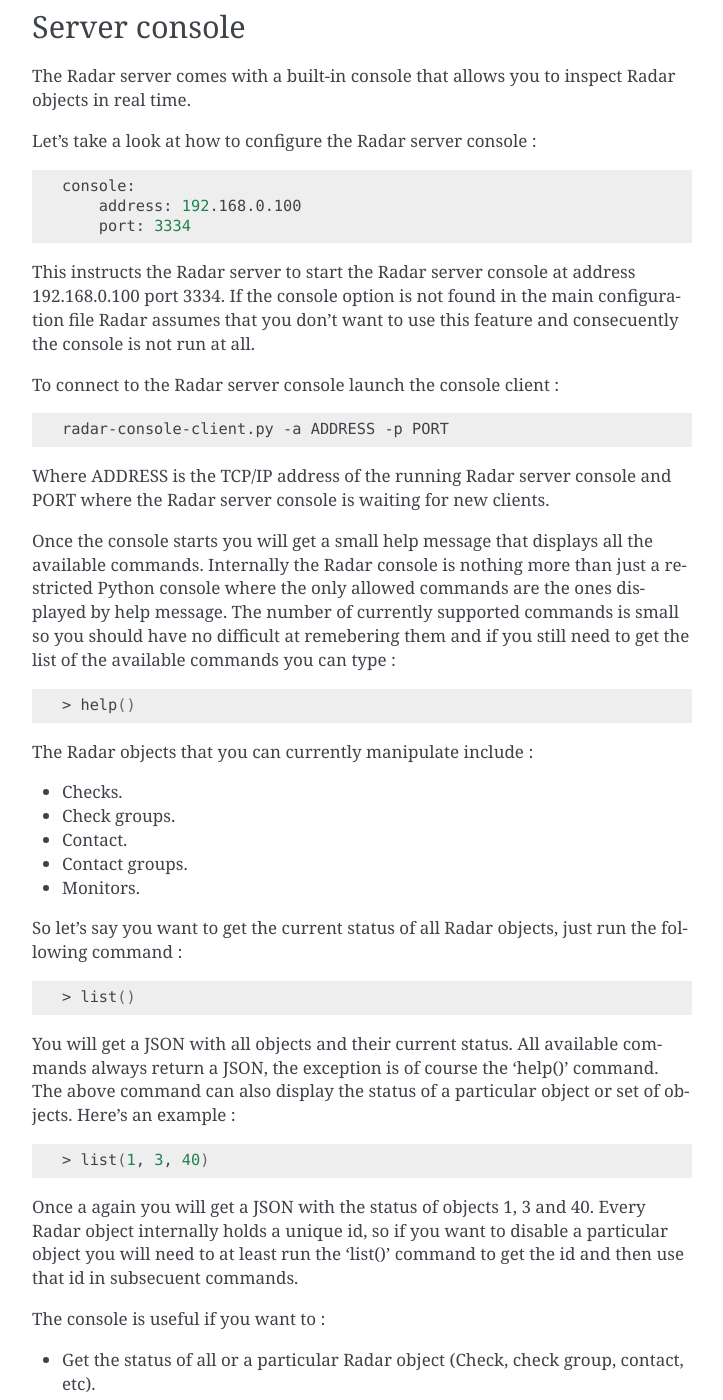
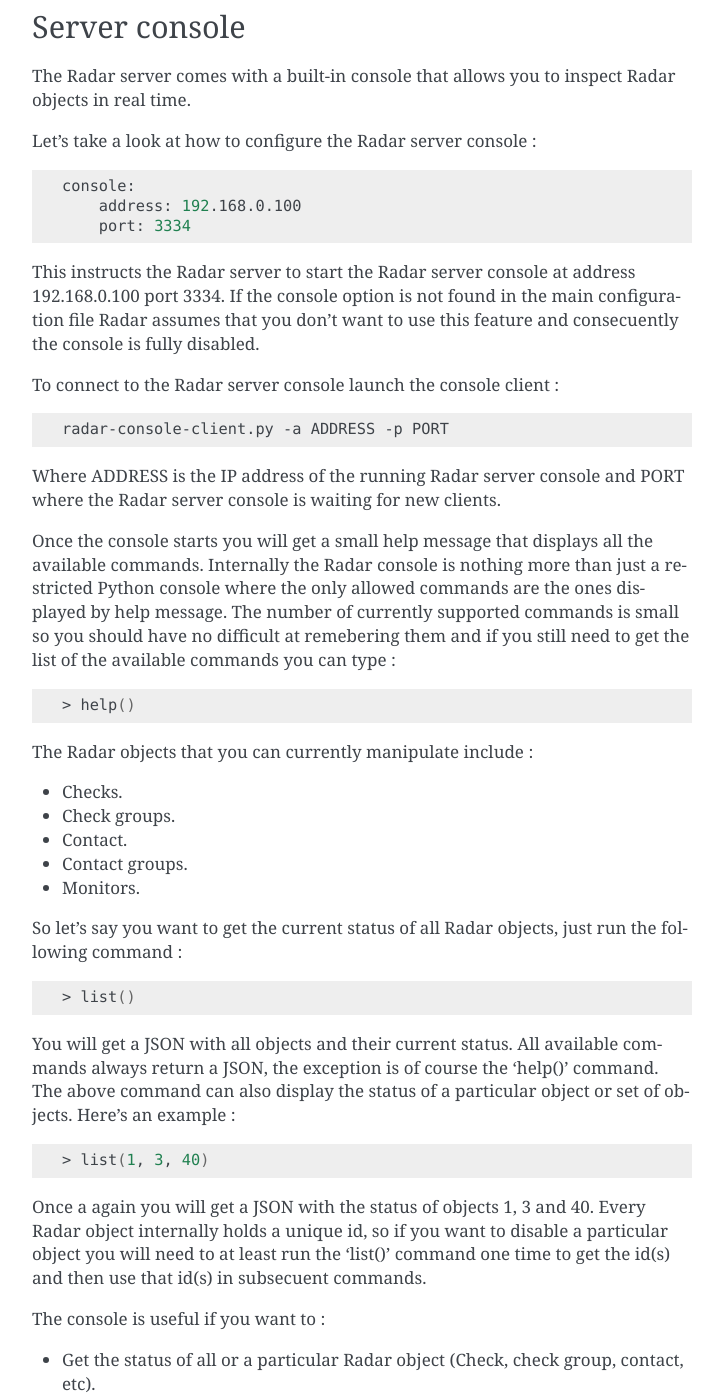
Before and after one commit to lliendo/Radar, a Sphinx documentation site: the page built from docs/server-configuration.rst, in a window 1280 px wide and 1400 px high, scrolled down 7363 px. Shown: the whole window, without its empty margins (388-1111 px from the left). Built offline with Sphinx 7.4.7, drawn with Linux system fonts in a browser that asks for light colours; some of the changed text lies outside the part shown.

Commit message:
- Updated documentation.

```diff
--- a/docs/server-configuration.rst
+++ b/docs/server-configuration.rst
@@ -405,7 +405,7 @@ Let's take a look at how to configure the Radar server console :
 This instructs the Radar server to start the Radar server console at address
 192.168.0.100 port 3334. If the console option is not found in the main configuration
 file Radar assumes that you don't want to use this feature and consecuently the
-console is not run at all.
+console is fully disabled.
 
 To connect to the Radar server console launch the console client :
 
@@ -414,7 +414,7 @@ To connect to the Radar server console launch the console client :
     radar-console-client.py -a ADDRESS -p PORT
 
 
-Where ADDRESS is the TCP/IP address of the running Radar server console and PORT
+Where ADDRESS is the IP address of the running Radar server console and PORT
 where the Radar server console is waiting for new clients.
 
 Once the console starts you will get a small help message that displays all the
@@ -457,8 +457,8 @@ Here's an example :
 
 Once a again you will get a JSON with the status of objects 1, 3 and 40. Every
 Radar object internally holds a unique id, so if you want to disable a particular
-object you will need to at least run the 'list()' command to get the id and then
-use that id in subsecuent commands.
+object you will need to at least run the 'list()' command one time to get the id(s)
+and then use that id(s) in subsecuent commands.
 
 The console is useful if you want to :
 
```
Also changed, not shown: other parts of docs/server-configuration.rst (+2 -2 lines).
